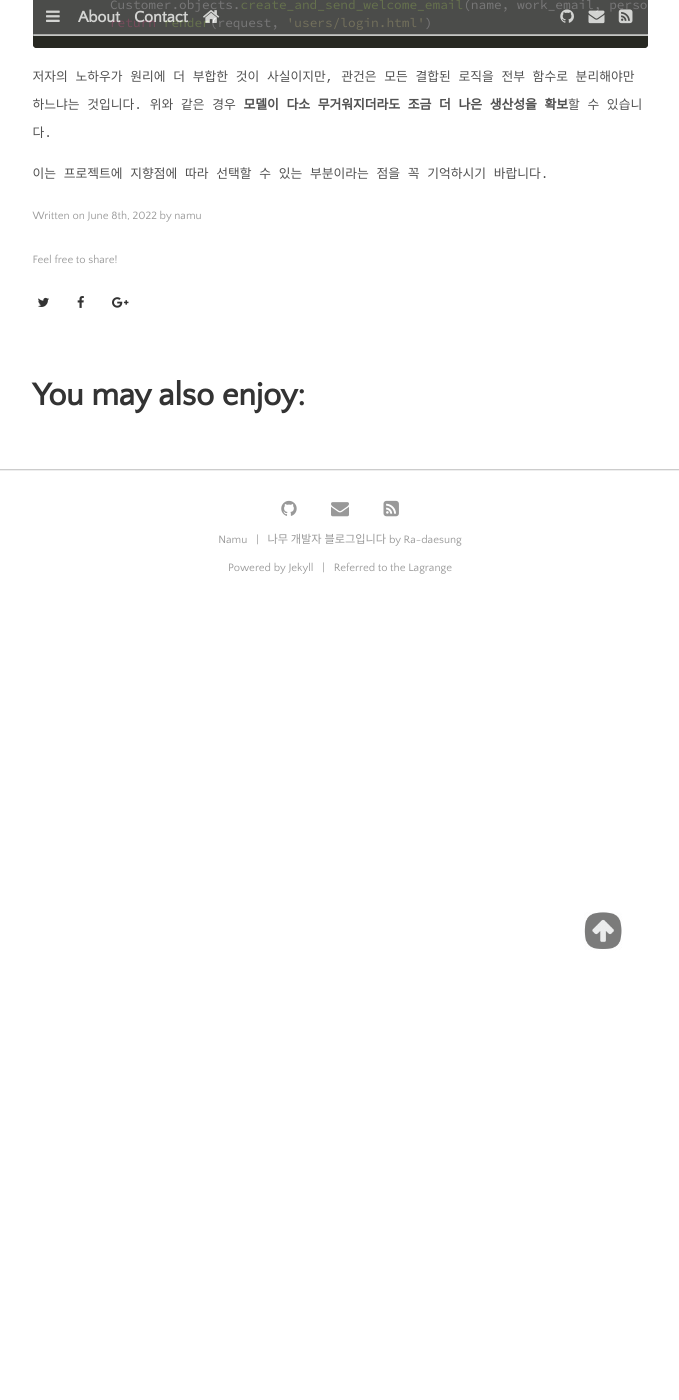
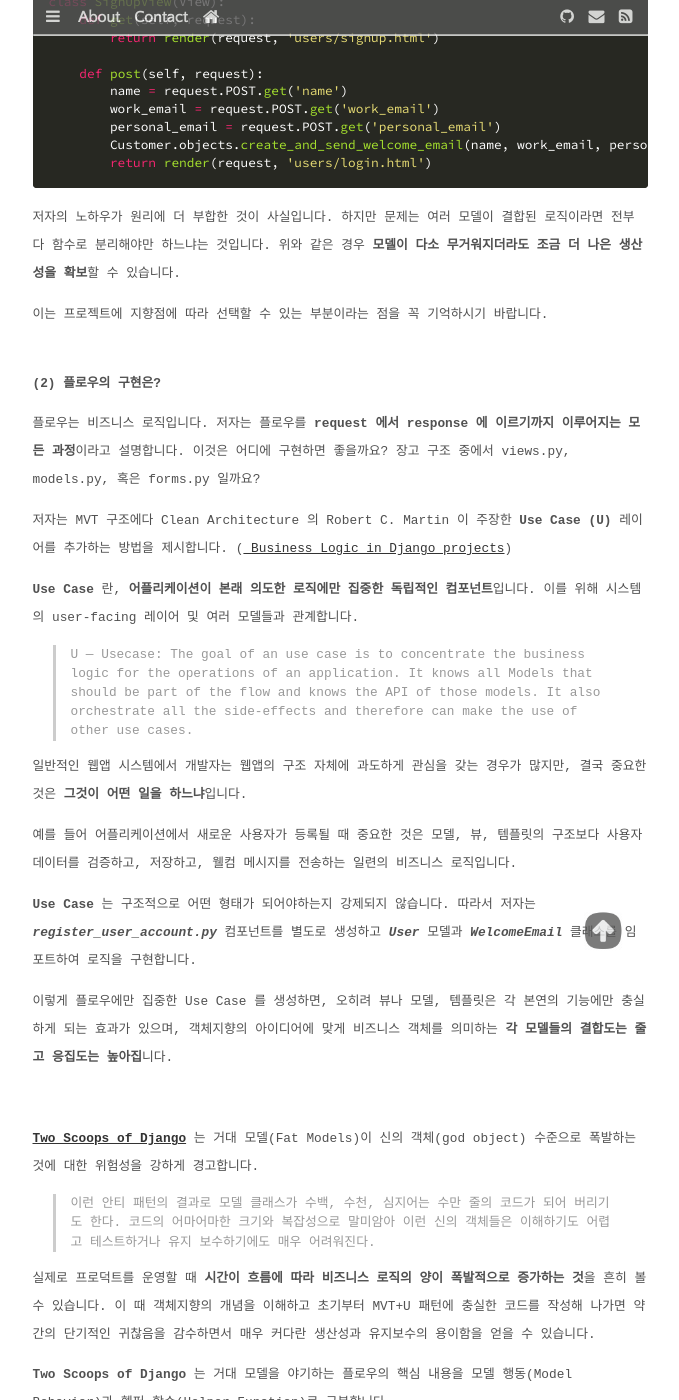
Before and after one commit to daesungRa/namu, a Jekyll site: the page built from _posts/frameworks/2022-06-08-django-models-and-databases.markdown, in a window 1280 px wide and 1400 px high, scrolled down 7254 px. Shown: the whole window, without its empty margins (300-979 px from the left). Built offline with Jekyll 4.4.1, drawn with Linux system fonts in a browser that asks for light colours; some web fonts are replaced; some of the changed text lies outside the part shown.

Commit message:
POST: Complete django model post

````diff
--- a/_posts/frameworks/2022-06-08-django-models-and-databases.markdown
+++ b/_posts/frameworks/2022-06-08-django-models-and-databases.markdown
@@ -19,18 +19,23 @@
 
 1. [장고의 디자인 패턴](#장고의-디자인-패턴)
 2. [[번역] 장고 모델 가이드라인](#번역-장고-모델-가이드라인)
-    - [저자의 의견 돌아보기](#저자의-의견-돌아보기)
+3. [저자의 의견 돌아보기](#저자의-의견-돌아보기)
+4. [정리](#정리)
 
 ### 참조
 
 - <a href="https://python.plainenglish.io/the-mvt-design-pattern-of-django-8fd47c61f582"
 target="_blank">The MVT Design Pattern of Django</a>
+- <a href="https://github.com/PacktPublishing/Django-Design-Patterns-and-Best-Practices-Second-Edition"
+target="_blank">Django design patterns and Best Practices</a>
 - <a href="https://jairvercosa.medium.com/django-model-guideline-d48a96c9b38c"
 target="_blank">Django model Guideline</a>
 - <a href="https://docs.djangoproject.com/en/4.0/topics/db/#module-django.db"
 target="_blank">Django Docs: Models and databases</a>
 - <a href="https://jairvercosa.medium.com/manger-vs-query-sets-in-django-e9af7ed744e0"
 target="_blank">Manager vs Query Sets in Django</a>
+- <a href="https://books.google.co.kr/books/about/Two_Scoops_of_Django.html?id=o_7dsgEACAAJ&source=kp_book_description&redir_esc=y"
+target="_blank">Two Scoops of Django</a>
 
 ---
 
@@ -41,24 +46,23 @@
 웹앱을 구축하기 위해 설계된 **장고는 <a href="https://python.plainenglish.io/the-mvt-design-pattern-of-django-8fd47c61f582"
 target="_blank">MVT 디자인 패턴</a>으로 구성**되었습니다.
 
-MVT 와 유사한 MVC 패턴을 먼저 살펴보자면,
-**모델(Model)**, **뷰(View)**, **컨트롤러(Controller)** 로 구성되어 있는데,
-**모델**은 DB 의 데이터를 다루며 비즈니스 로직을 수행하고 **뷰**는 사용자에게 보여지는 화면과 데이터를 나타내며
+MVT 와 유사한 MVC 패턴은 **모델(Model)**, **뷰(View)**, **컨트롤러(Controller)** 로 구성되어 있는데,
+**모델**은 DB 의 데이터를 활용해 비즈니스 로직을 수행하고 **뷰**는 사용자에게 보여지는 화면과 데이터를 나타내며
 **컨트롤러**는 사용자의 요청을 받아 모델과 뷰를 적절하게 다룹니다.
 
-장고에서 MVT 패턴은 MVC 와 유사하게 **모델(Model)**, **뷰(View)**, **템플릿(Template)** 으로 구성되어 있는데
-주목할 점은 MVC 의 뷰 역할을 MVT 의 템플릿이, 컨트롤러의 역할을 뷰가 수행한다는 점입니다.
+이와 유사하게 **모델(Model)**, **뷰(View)**, **템플릿(Template)** 으로 구성된 MVT 패턴에서
+주목할 점은 MVC 의 뷰 역할을 템플릿이, 컨트롤러 역할을 뷰가 수행한다는 점입니다.
 
-MVC 와 MVT 는 사실상 명칭만 다르지 기능적으로 완전히 동일하다고 봐도 좋습니다.
+이 두 디자인 패턴은 사실상 명칭만 다르지 기능적으로 완전히 동일하다고 봐도 무방합니다.
 
-결론적으로 장고에서 **사용자에게 보여지는 부분은 템플릿**이,
-**사용자의 요청을 받아 모델을 이용해 적절한 결과를 반환하는 기능은 뷰**가 수행하게 됩니다.
+결국 장고에서 **사용자에게 보여지는 부분은 템플릿**이,
+**사용자의 요청을 받아 모델을 이용해 적절한 결과를 반환하는 기능은 뷰**가 수행한다는 사실을 기억하시기 바랍니다.
 
 <br>
 
-이러한 구조에서 주요한 이슈 중 하나는, 프로젝트의 **비즈니스 로직을 어디에 어떻게 구현하는가** 하는 것입니다.
+이러한 구조에서 주요한 이슈 중 하나는 프로젝트의 **비즈니스 로직을 어디에 어떻게 구현하는가** 하는 것입니다.
 
-MVT 에서 **모델 부분에 비즈니스 로직을 구현하는 것이 일반적**으로 권장되나,
+MVT 에서 **모델 부분에 비즈니스 로직을 구현하는 것이 일반적**이나,
 도메인마다 굉장히 상이한 장고 구현체들을 살펴보면 항상 그렇지만은 않습니다.
 
 또한 규모가 큰 프로젝트에서 어떤 비즈니스 로직은 점점 복잡해져서
@@ -76,7 +80,8 @@
 
 이전 글의 **<a href="{{ site.github.url }}/frameworks/2020/12/23/django-philosophies#장고-모델을-활용한-모범-사례"
 target="_blank">장고 모델을 활용한 모범 사례</a>**에서는 모델을 활용하는 일반적인 노하우들을 설명했습니다.
-이번 **장고 모델 가이드라인** 번역글은 다년간의 장고 프로젝트 경험을 통해 다양한 구현 사례들을 경험한 저자의 실용적인 노하우입니다.
+이번 **장고 모델 가이드라인** 번역글에는 다년간의 장고 프로젝트 경험을 통해
+다양한 구현 사례들을 경험한 저자의 실용적인 노하우가 담겨 있습니다.
 
 대표적으로 저자는 널리 통용되는 **_'비즈니스 로직은 장고 모델에 구현한다'_** 는 규칙은 **Fat Models** 을 만들기 때문에
 적절치 않다고 강하게 비판합니다.
@@ -87,10 +92,11 @@
 ![django models](https://miro.medium.com/max/1400/1*4r93ltPgikTwTPvgL_W7eg.png)
 <small>image by
 **<a href="https://jairvercosa.medium.com/manger-vs-query-sets-in-django-e9af7ed744e0"
-target="_blank">Jair Verçosa's post of medium</a>**</small>
+target="_blank">Jair Verçosa's post of medium</a>**</small><br>
+(<small>장고 모델의 구조. 만약 부가적인 비즈니스 로직이 구현된다면 Managers 부분이 그나마 나아 보인다.</small>)
 
 <br>
-### 뚱뚱한 모델(Fat Models)이 나쁜 이유
+### 거대 모델(Fat Models)이 나쁜 이유
 
 **(1) 시간이 지남에 따라 너무 많은 의존성을 생성함**
 
@@ -107,15 +113,15 @@
 
 모델이 커다란 플로우를 가지고 있다면 틀림없이 테스트 또한 커질 것이고, 이는 많은 양의 테스트 데이터를 요구할 것입니다.
 
-**메서드를 단순하게 유지하고, 의존성을 회피하며, 더 간단한 테스트를 누리**십시오.
+**메서드를 단순하게 유지하고, 의존성을 회피하며, 테스트를 간단하게 작성**하십시오.
 
 <br>
 **(3) Single Responsibility Principle(SRP) 규칙을 위반함**
 
-뚱뚱한 모델은 특정 클래스가 담당해야 하는 역할을 더 추가하도록 만들 것입니다.
+거대 모델은 특정 클래스가 담당해야 하는 역할을 더 추가하도록 만들 것입니다.
 저는 프로젝트에서 사람들이 "Customer" 와 같은 모델이 이메일과 공지사항을 전송하도록 만드는 것을 자주 목격했습니다.
 
-모델이 담당하는 역할은 이메일을 전송하는 것이 아니라 데이터를 다루는 것입니다.
+모델이 담당하는 역할은 이메일을 전송하는 것이 아니라 "Customer" 데이터를 다루는 것입니다.
 
 <br>
 **(4) 당신을 게으르게 함**
@@ -264,14 +270,14 @@
     ...
 ```
 
-<br>
+<br><br>
 ### 저자의 의견 돌아보기
 
-**(1) 선택의 문제**
+**(1) 고정된 기능이라면**
 
-위 번역글에서 저자는 이론적 측면에서 모델의 목적에 충실한 모듈을 설명하고 있습니다.
+위 번역글에서 저자는 이론적으로 모델의 목적에 충실한 모듈을 설명하고 있습니다.
 
-하지만 실제 프로젝트를 진행하다보면 도메인의 코드 스타일에 따라,<br>
+하지만 실제 프로젝트를 진행하다보면 도메인의 코드 스타일에 따라<br>
 **'고객등록 후 Welcome 이메일을 전송하는 것'**과 같이 거의 완전히 결합된 하나의 로직은 모델쪽 커스텀 매니저에 넣을 수도 있습니다.
 
 이렇게 되면 해당 기능을 위한 **별도의 함수를 생성할 필요가 없습**니다.
@@ -318,7 +324,76 @@
         return render(request, 'users/login.html')
 ```
 
-저자의 노하우가 원리에 더 부합한 것이 사실이지만, 관건은 모든 결합된 로직을 전부 함수로 분리해야만 하느냐는 것입니다.
+저자의 노하우가 원리에 더 부합한 것이 사실입니다.
+하지만 문제는 여러 모델이 결합된 로직이라면 전부 다 함수로 분리해야만 하느냐는 것입니다.
 위와 같은 경우 **모델이 다소 무거워지더라도 조금 더 나은 생산성을 확보**할 수 있습니다.
 
 이는 프로젝트에 지향점에 따라 선택할 수 있는 부분이라는 점을 꼭 기억하시기 바랍니다.
+
+<br>
+**(2) 플로우의 구현은?**
+
+플로우는 비즈니스 로직입니다. 저자는 플로우를 **request 에서 response 에 이르기까지 이루어지는 모든 과정**이라고 설명합니다.
+이것은 어디에 구현하면 좋을까요? 장고 구조 중에서 views.py, models.py, 혹은 forms.py 일까요?
+
+저자는 MVT 구조에다 Clean Architecture 의 Robert C. Martin 이 주장한 **Use Case (U)** 레이어를 추가하는 방법을 제시합니다.
+(<a href="https://jairvercosa.medium.com/business-logic-in-django-projects-7fe700db9b0a" target="_blank">
+Business Logic in Django projects</a>)
+
+**Use Case** 란, **어플리케이션이 본래 의도한 로직에만 집중한 독립적인 컴포넌트**입니다.
+이를 위해 시스템의 user-facing 레이어 및 여러 모델들과 관계합니다.
+
+> U — Usecase: The goal of an use case is to concentrate the business logic for the operations of an application.
+> It knows all Models that should be part of the flow and knows the API of those models.
+> It also orchestrate all the side-effects and therefore can make the use of other use cases.
+
+일반적인 웹앱 시스템에서 개발자는 웹앱의 구조 자체에 과도하게 관심을 갖는 경우가 많지만,
+결국 중요한 것은 **그것이 어떤 일을 하느냐**입니다.
+
+예를 들어 어플리케이션에서 새로운 사용자가 등록될 때 중요한 것은 모델, 뷰, 템플릿의 구조보다
+사용자 데이터를 검증하고, 저장하고, 웰컴 메시지를 전송하는 일련의 비즈니스 로직입니다.
+
+**Use Case** 는 구조적으로 어떤 형태가 되어야하는지 강제되지 않습니다.
+따라서 저자는 **_register_user_account.py_** 컴포넌트를 별도로 생성하고
+**_User_** 모델과 **_WelcomeEmail_** 클래스를 임포트하여 로직을 구현합니다.
+
+이렇게 플로우에만 집중한 Use Case 를 생성하면, 오히려 뷰나 모델, 템플릿은 각 본연의 기능에만 충실하게 되는 효과가 있으며,
+객체지향의 아이디어에 맞게 비즈니스 객체를 의미하는 **각 모델들의 결합도는 줄고 응집도는 높아집**니다.
+
+<br>
+
+**<a href="https://books.google.co.kr/books/about/Two_Scoops_of_Django.html?id=o_7dsgEACAAJ&source=kp_book_description&redir_esc=y"
+target="_blank">Two Scoops of Django</a>** 는
+거대 모델(Fat Models)이 신의 객체(god object) 수준으로 폭발하는 것에 대한 위험성을 강하게 경고합니다.
+
+> 이런 안티 패턴의 결과로 모델 클래스가 수백, 수천, 심지어는 수만 줄의 코드가 되어 버리기도 한다.
+> 코드의 어마어마한 크기와 복잡성으로 말미암아 이런 신의 객체들은 이해하기도 어렵고 테스트하거나 유지 보수하기에도 매우 어려워진다.
+
+실제로 프로덕트를 운영할 때 **시간이 흐름에 따라 비즈니스 로직의 양이 폭발적으로 증가하는 것**을 흔히 볼 수 있습니다.
+이 때 객체지향의 개념을 이해하고 초기부터 MVT+U 패턴에 충실한 코드를 작성해 나가면 약간의 단기적인 귀찮음을 감수하면서 매우 커다란
+생산성과 유지보수의 용이함을 얻을 수 있습니다.
+
+**Two Scoops of Django** 는 거대 모델을 야기하는 플로우의 핵심 내용을
+모델 행동(Model Behavior)과 헬퍼 함수(Helper Function)로 구분합니다.
+
+<br><br>
+### 정리
+
+거대 모델(Fat Models)은 점점 많은 의존성을 생성하고, 테스트가 어렵고, SRP(Single Responsibility Principle) 를 위반하도록 합니다.
+
+이를 지양하기 위해 **모델 고유의 행위(model behavior)**와 플로우의 관점에서 모델의 상태변화와는 무관한
+**헬퍼 함수(stateless helper function)**의 개념을 나눠서 구성하는 **MVT+U(UseCase) 어플리케이션 디자인 패턴**을 사용하도록 합시다.
+
+**Use Case** 는 장고 구조에서 정형화된 형식은 없습니다.
+또한 모든 플로우(아주 작은 비즈니스 로직까지)를 모듈화시킬 수도 있겠지만,
+프로젝트의 일정이나 비용, 생산성 등의 환경에 따라 Fat Models 의 부정적 측면을 최대한 억제하면서 유연성을 마련할 수 있을 것입니다.
+
+나아가 특정 비즈니스 로직이 생각보다 거대하고 범용적이라면 별도의 프로젝트 수준으로 분리할 수도 있을 것입니다.
+(MSA 의 경우)
+
+사용자 관점의 도메인 혹은 프로젝트별 합의에 따라 비즈니스 로직의 Use Case 구현에 대한 코드 컨벤션을 마련하여 사용하도록 합시다.
+
+- **추가로 살펴볼 내용**
+    - Two Scoops of Django 에서는 비즈니스 로직을 가급적 모델에 두고, 아니라면 forms.py 에 두라고 함
+    - Django docs https://docs.djangoproject.com/en/4.0/#the-view-layer 에서는
+    사용자 request 에 따른 logic 을 encapsulate 하는 views 를 추천함
````
